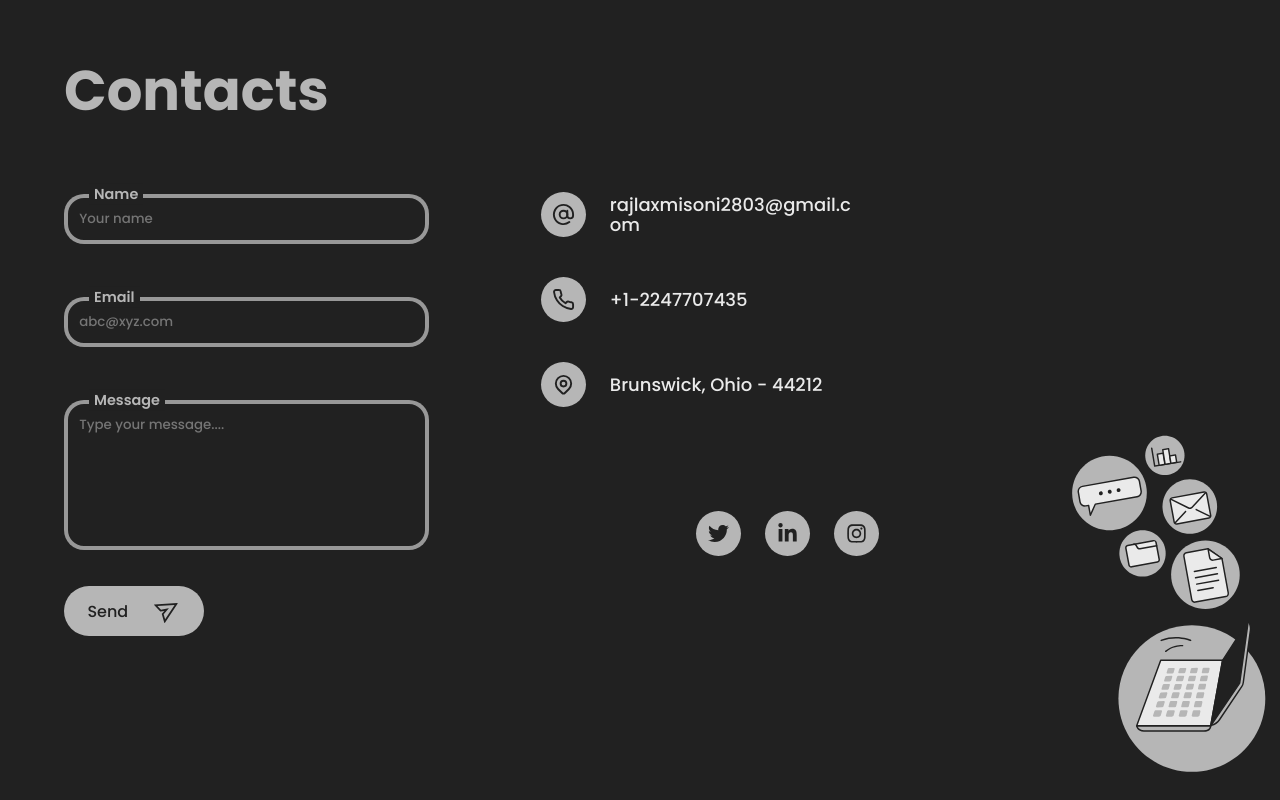
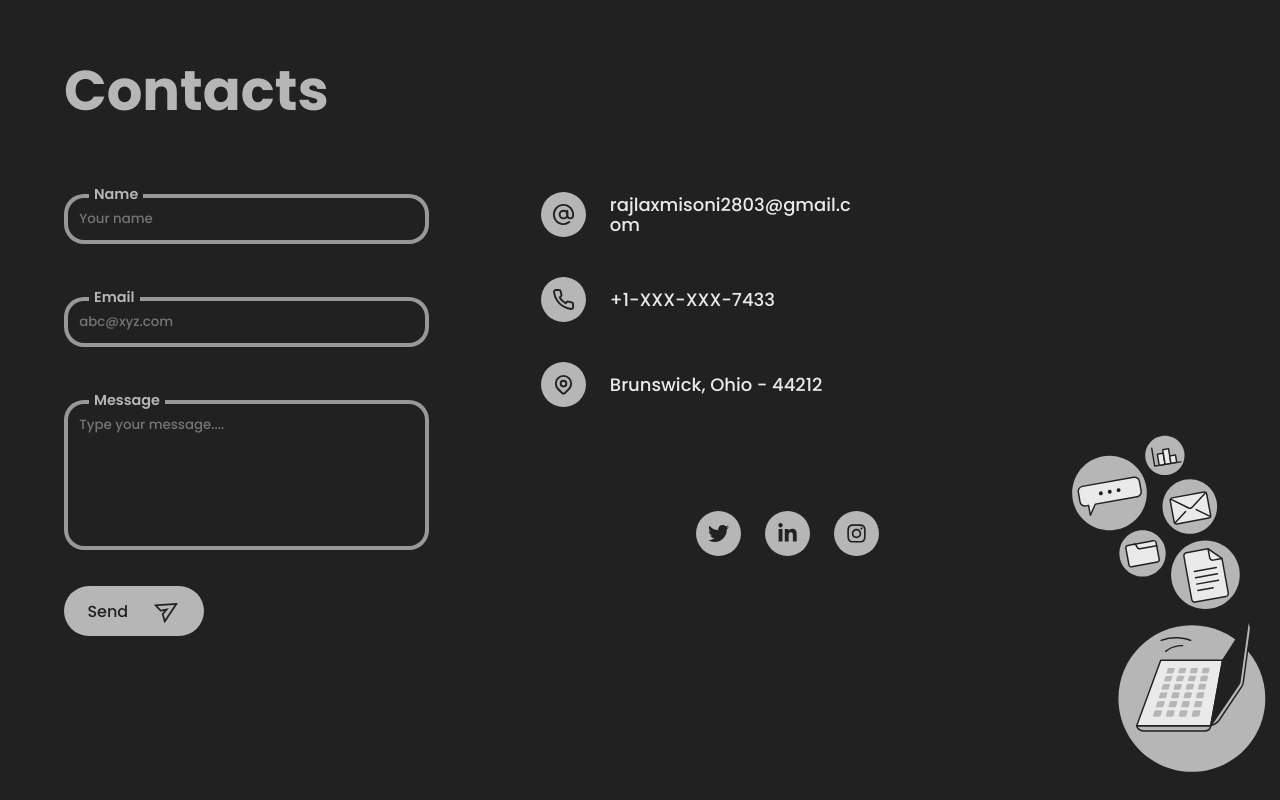
Before and after one commit to rajlaxmisoni/rajlaxmisoni.github.io, a React (Create React App) app: page /contacts in a window 1280 px wide. Built offline with nearby package versions, Linux system fonts and the light colour scheme; a web font is replaced by a local one.

Commit message:
updated homepage package.json

```diff
--- a/package.json
+++ b/package.json
@@ -1,6 +1,6 @@
 {
   "name": "raj-webfolio",
-  "homepage": "https://rajlaxmisoni.github.io/raj-webfolio",
+  "homepage": "https://rajlaxmisoni.github.io/",
   "version": "0.1.0",
   "private": true,
   "dependencies": {
--- a/src/data/contactsData.js
+++ b/src/data/contactsData.js
@@ -1,6 +1,6 @@
 export const contactsData = {
   email: "rajlaxmisoni2803@gmail.com",
-  phone: "+1-2247707435",
+  phone: "+1-XXX-XXX-7433",
   address: "Brunswick, Ohio - 44212",
   location: "https://goo.gl/maps/XpKRmwW9KUoavQZH6",
   sheetAPI: "",
```
